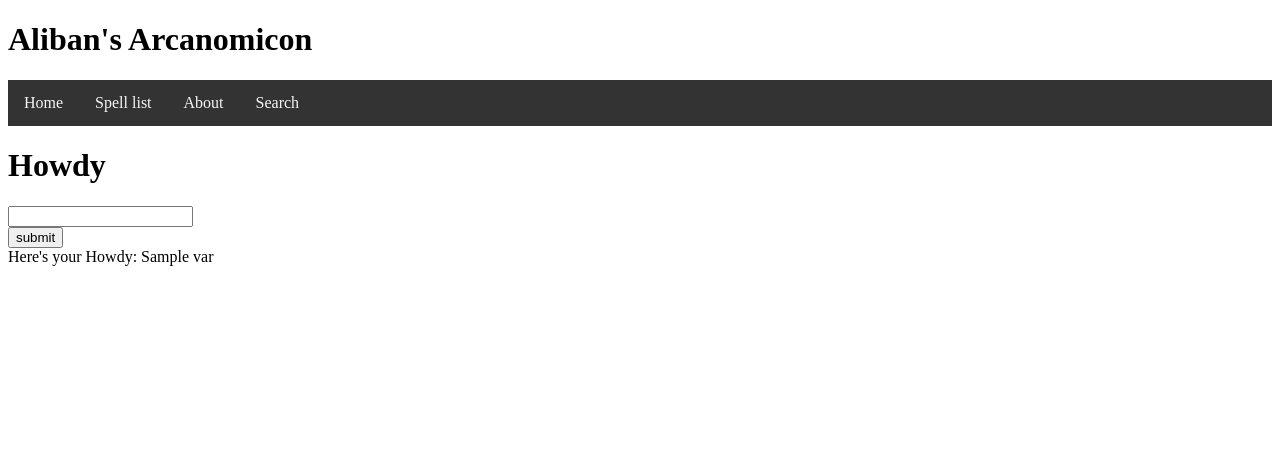
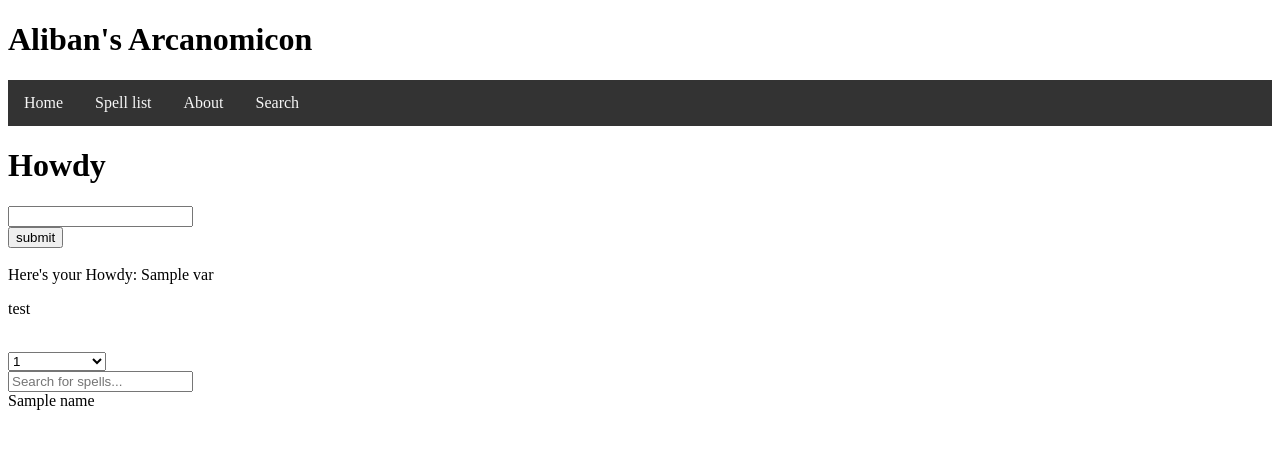
Before and after one commit to MasterfulDingo/spells, a Flask app: template templates/about.html in a window 1280 px wide. Shown: the top 449 px of the page. Run offline with Flask 2, Linux system fonts and the light colour scheme; the template is opened without the code that fills it: most values are stand-ins (such as "Sample title", 1, 10 or a date in 2020).

Commit message:
got search filter working! currently in about.html moving it next, plus filterable forms!

```diff
--- a/script.py
+++ b/script.py
@@ -1,6 +1,7 @@
 import sqlite3
-from flask import Flask, render_template, url_for, redirect, request
+from flask import Flask, render_template, url_for, redirect, request, make_response
 from forms import SpellSearchForm
+import json
 
 #importing the basics
 
@@ -32,20 +33,29 @@ def spell(id):
 
 @app.route('/about', methods=('GET','POST')) #defines methods available to this route
 def about(): #the function itself
+    sql = "SELECT spell.id, spell.name FROM spell"
+    spellnames = db_func(sql,single=False) #getting the names of every spell
+    #jsonspells = make_response(jsonpickle.encode(spellnames), 200)
     if request.method == 'POST': #if the method being attempted is 'POST'
         var = request.form['var'] #then var will be the result of the form named 'var'
 
-        return render_template('about.html', var=var) #returns the template, with var defined as whatever the user imput previously.
+        return render_template('about.html', entfields=entfields, var=var, spellnames=json.dumps(spellnames)) #returns the template, with var defined as whatever the user imput previously.
 
-    return render_template('about.html') #returns the template normally
-
+    return render_template('about.html', entfields=entfields, spellnames=spellnames) #returns the template normally
 
 
 def db_func(sql,single):
     conn=sqlite3.connect("spells.db") #connects to database
     cur=conn.cursor() #creates cursor
     cur.execute(sql) #executes the sql command required with the cursor
-    result=cur.fetchone() if single else cur.fetchall() #returns a single tuple if that is all that is required, or a list of tuples if more are needed.
+    if single == True: #returns a single tuple if that is all that is required, and turns it into a list
+        result = cur.fetchone()
+        result = list(result)
+    else: #returns a list of tuples, which are then turned into lists
+        result = cur.fetchall()
+        for i in range(len(result)):
+            result[i-1] = list(result[i-1])
+    #result=cur.fetchone() if single else cur.fetchall() one line function, does not convert tuples to lists
     conn.commit #commits any changes made to the database with the sql.
     conn.close
     return result
--- a/templates/about.html
+++ b/templates/about.html
@@ -1,12 +1,67 @@
 {% extends "layout.html" %}
 
 {% block content %}
+    <meta>
     <h1>Howdy</h1>
     <form method="POST" action="/about">
         <div class="form-group">
-            <input type="text" name="var">
+            <input type="text" name="var" onkeypress="innames">
         </div>
         <input class="btn btn-primary" type="submit" value="submit">
     </form>
+
+    <br>
+
     Here's your Howdy: {{ var }}
+    <br>
+
+    <p id="test">test</p>
+
+    <br>
+
+    {% for field in entfields %}
+        <select name={{field}} method="POST" action="/about">
+            <option value={{field[0]}} selected>{{field[0]}}</option>
+            {% for term in field[1:] %}
+                <option value={{field}}>{{term}}</option>
+            {% endfor %}
+        </select>
+    {% endfor %}
+
+    <br>
+
+    <input type="text" id="myInput" onkeyup="autofilter()" placeholder="Search for spells...">
+
+    <br>
+
+    <div id="spells">
+    {% for name in spellnames %}
+        <div class=spell>{{name[1]}}</div>
+    {% endfor %}
+    </div>
+
+
+    <script>
+
+    function autofilter() {
+        var input, filter, spellsraw, spells, spell, i, txtValue
+        input = document.getElementById('myInput');
+        filter = input.value.toUpperCase();
+        spellsraw = document.getElementById("spells")
+        spells = spellsraw.getElementsByClassName("spell")
+        for (i = 0; i < spells.length; i++ ){
+            spell = spells[i]
+            txtvalue = spell.innerHTML
+            if (txtvalue.toUpperCase().indexOf(filter) > -1){
+                spells[i].style.display = "";
+            } else {
+                spells[i].style.display = "none";
+            }
+        }
+    }
+
+
+    </script>
+
+
 {% endblock content %}
--- a/templates/layout.html
+++ b/templates/layout.html
@@ -3,8 +3,9 @@
 <head>
     <meta charset="UTF-8">
     <meta name="viewport" content="width=device-width, initial-scale=1.0">
+    <script src="https://ajax.googleapis.com/ajax/libs/jquery/3.5.1/jquery.min.js"></script>
+
     <link rel="stylesheet" href="/static/css/main.css"/>
-
     <title>Spells</title>
 </head>
 <body>
@@ -13,4 +14,8 @@
     <main>{% block content %} {% endblock %}</main>
     <footer>{% include 'footer.html' %}</footer>
 </body>
+<script>
+
+</script>
+
 </html>
```
Also changed, not shown: static/css/main.css (+7 -38 lines).
